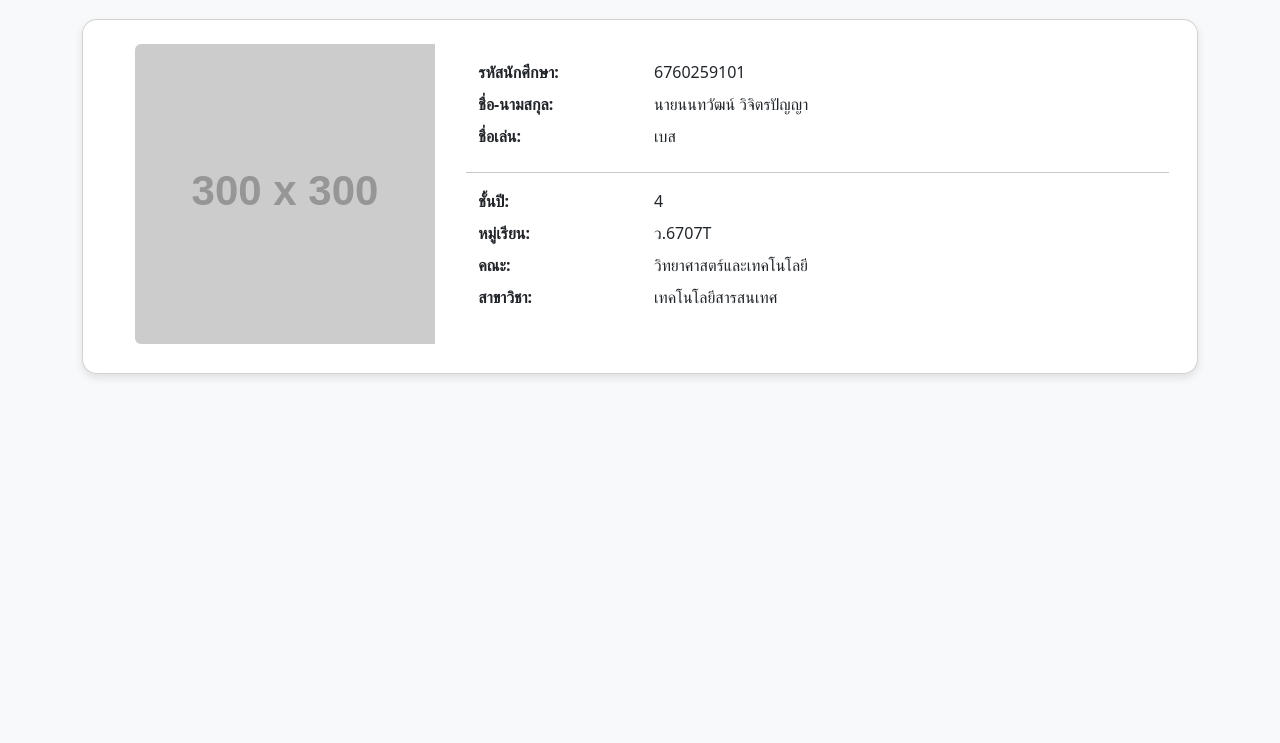
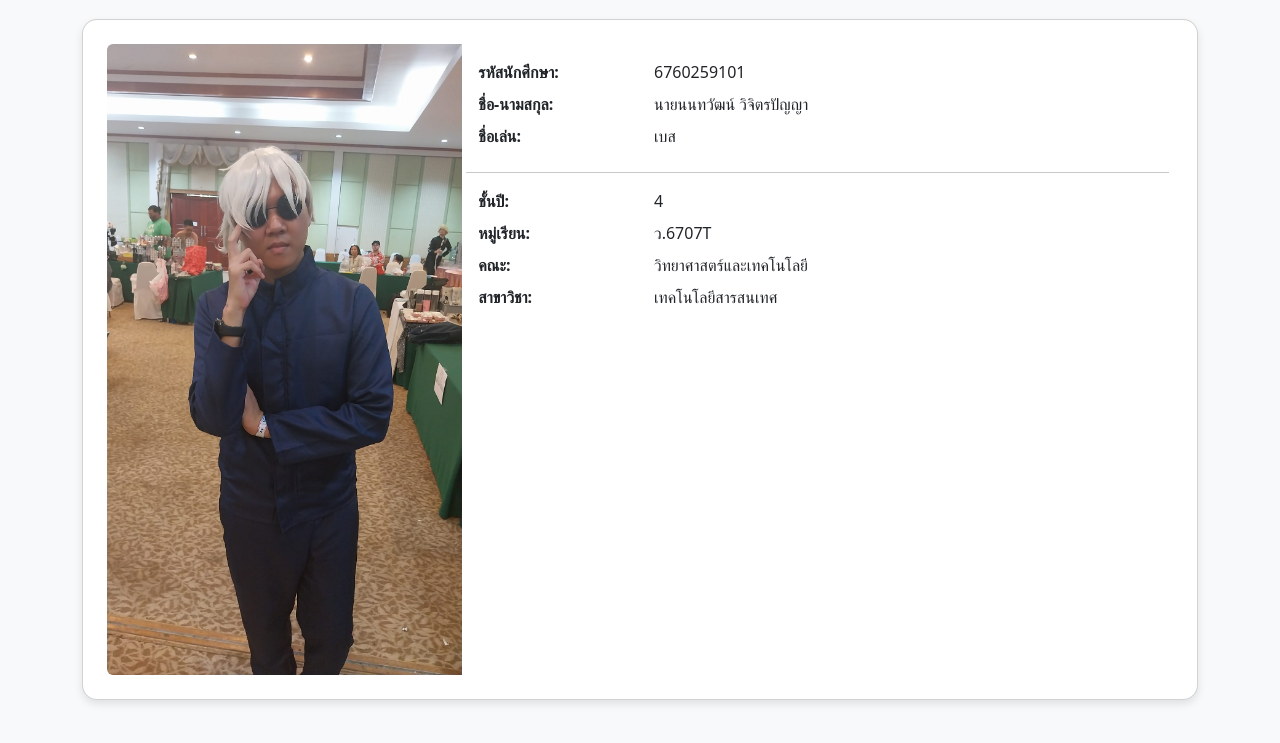
Before and after one commit to Betsu2003/mysite, a plain HTML site: page index.html in a window 1280 px wide. Shown: the part 101-844 px from the top of the page. Before the commit the page ends 800 px from the top, so only its background shows below. Drawn offline with nearby package versions, Linux system fonts and the light colour scheme; placeholder pictures from the web are drawn by us.

Commit message:
Update index.html

```diff
--- a/index.html
+++ b/index.html
@@ -34,7 +34,7 @@
       <div class="card p-4">
         <div class="row g-0">
           <div class="col-md-4 text-center">
-            <img src="https://via.placeholder.com/300" class="img-fluid rounded-start" alt="รูปนักศึกษา">
+            <img src="std.jpg" class="img-fluid rounded-start" alt="รูปนักศึกษา">
           </div>
           <div class="col-md-8">
             <div class="card-body">
```
